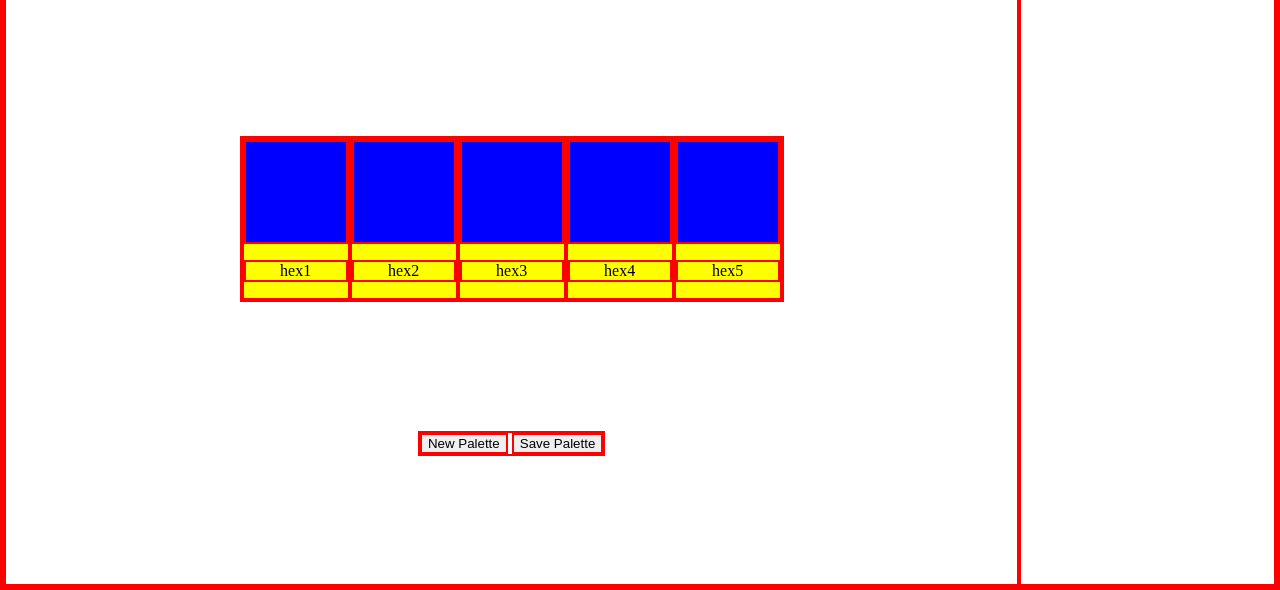
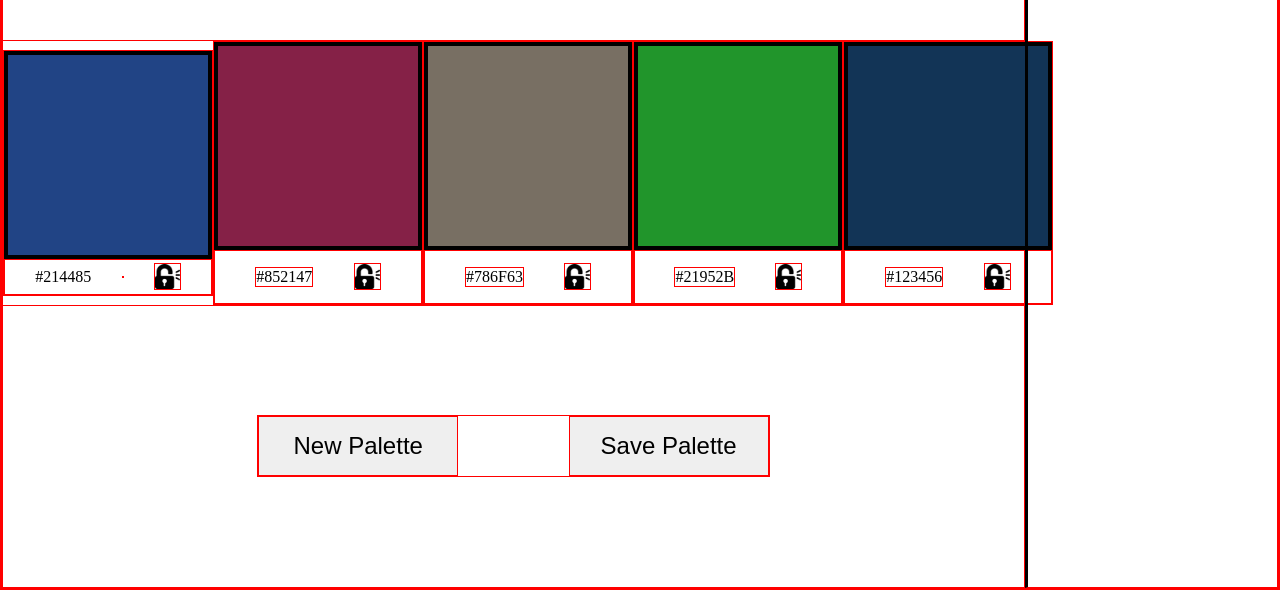
Before and after one commit to kal-aalrajhi/ColoRandom, a plain HTML site: page index.html in a window 1280 px wide. Shown: the part 210-800 px from the top of the page. Drawn offline with Linux system fonts and the light colour scheme.

Commit message:
Add more refined html and css visuals

```diff
--- a/index.html
+++ b/index.html
@@ -9,23 +9,38 @@
       <section class="current-palette">
         <div id="color1">
           <div class="box"></div>
-          <p>hex1</p>
+          <div class="hexcode"
+            <p>#214485</p>
+            <img src="./assets/padlock.png">
+          </div>
         </div>
         <div id="color2">
           <div class="box"></div>
-          <p>hex2</p>
+          <div class="hexcode">
+            <p>#852147</p>
+            <img src="./assets/padlock.png">
+          </div>
         </div>
         <div id="color3">
           <div class="box"></div>
-          <p>hex3</p>
+          <div class="hexcode">
+            <p>#786F63</p>
+            <img src="./assets/padlock.png">
+          </div>
         </div>
         <div id="color4">
           <div class="box"></div>
-          <p>hex4</p>
+          <div class="hexcode">
+            <p>#21952B</p>
+            <img src="./assets/padlock.png">
+          </div>
         </div>
         <div id="color5">
           <div class="box"></div>
-          <p>hex5</p>
+          <div class="hexcode">
+            <p>#123456</p>
+            <img src="./assets/padlock.png">
+          </div>
         </div>
       </section>
       <section class="buttons">
--- a/styles.css
+++ b/styles.css
@@ -1,5 +1,5 @@
 * {
-  border: 2px solid red;
+  border: 1px solid red;
 }
 
 body {
@@ -18,7 +18,9 @@ main {
 .current-palette {
   display: flex;
   align-items: center;
-  background-color: yellow;
+  /* background-color: yellow; */
+  justify-content: space-around;
+  width: 100%;
 }
 
 div {
@@ -28,12 +30,66 @@ div {
 }
 
 .box {
-  height: 100px;
-  width: 100px;
-  background-color: blue;
+  height: 200px;
+  width: 200px;
+  border: 4px solid black;
 }
 
 .saved-palettes {
   width: 20%;
   text-align: center;
+  border-left: 3px solid black;
 }
+
+h1 {
+  font-size: 100px;
+  margin: -60px 0px -30px 0px;
+}
+
+h2 {
+  font-size: 30px;
+}
+
+.buttons {
+  display: flex;
+  width: 50%;
+  justify-content: space-between;
+}
+
+button {
+  font-size: 24px;
+  height: 60px;
+  width: 200px;
+}
+
+#color1 .box {
+  background-color: #214485;
+}
+
+#color2 .box {
+  background-color: #852147;
+}
+
+#color3 .box {
+  background-color: #786F63;
+}
+
+#color4 .box {
+  background-color: #21952B;
+}
+
+#color5 .box {
+  background-color: #123456;
+}
+
+img {
+  width: 25px;
+  height: 25px;
+}
+
+.hexcode {
+  display: flex;
+  flex-direction: row;
+  justify-content: space-evenly;
+  align-items: center;
+}
```
Also changed, not shown: assets/padlock.png (added).
